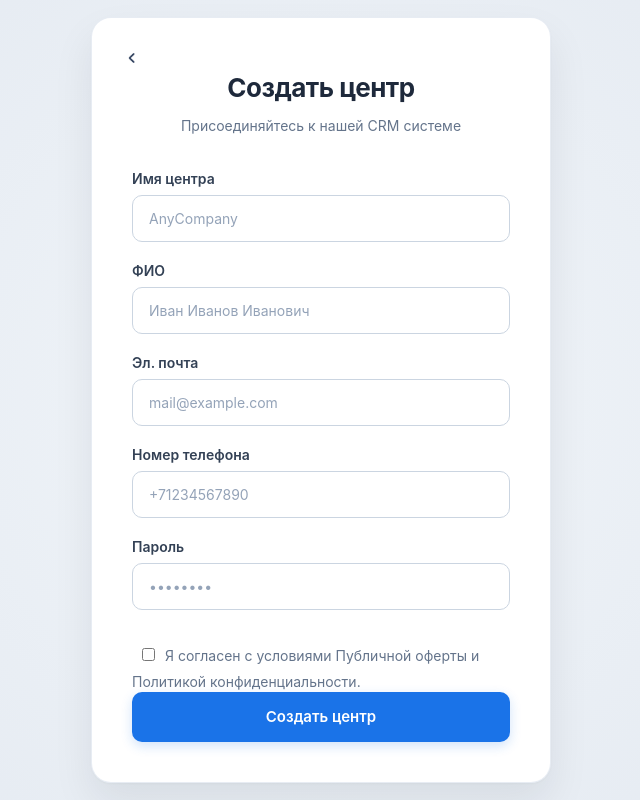
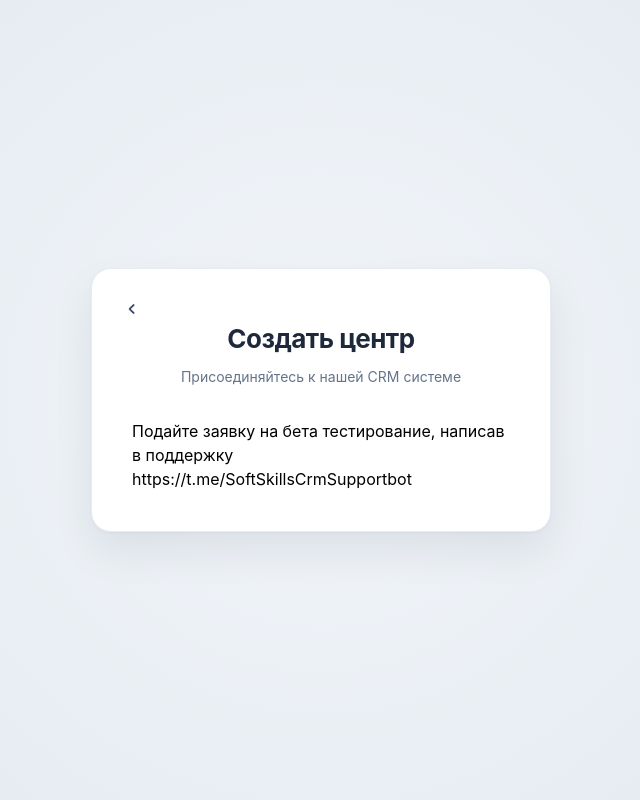
Before and after one commit to Friendly2009/SoftSkills-CRM, a React (Vite) app in the folder frontend/: page /registration in a window 1280 px wide. Shown: the whole page, without its empty margins (319-959 px from the left). Built offline with nearby package versions, Linux system fonts and the light colour scheme.

Commit message:
feat: remove reg form

```diff
--- a/frontend/src/components/registration.tsx
+++ b/frontend/src/components/registration.tsx
@@ -16,6 +16,9 @@ export const RegisterForm = () => {
 
   const handleSubmit = async (e: React.FormEvent) => {
     e.preventDefault();
+    alert("Подайте заявку на бета тестирование, написав в поддержке https://t.me/SoftSkillsCrmSupportbot");
+    return;
+    //IN FEATURE
     if (!agreeTerms) {
       alert('Требуется соглашение с политикой конфиленциальности и публичной оферты');
       return;
@@ -53,8 +56,8 @@ export const RegisterForm = () => {
             <h2 className={register.title}>Создать центр</h2>
             <p className={register.subtitle}>Присоединяйтесь к нашей CRM системе</p>
           </div>
-
-          <form className={register.form} onSubmit={handleSubmit}>
+          <p>Подайте заявку на бета тестирование, написав в поддержку https://t.me/SoftSkillsCrmSupportbot</p>
+          {/*<form className={register.form} onSubmit={handleSubmit}>
             <div className={register['inputs-container']}>
 
               <div className={register['input-group']}>
@@ -138,7 +141,7 @@ export const RegisterForm = () => {
             <button type="submit" className={register['submit-btn']}>
               Создать центр
             </button>
-          </form>
+          </form>*/}
         </div>
       </div>
     </>
```
